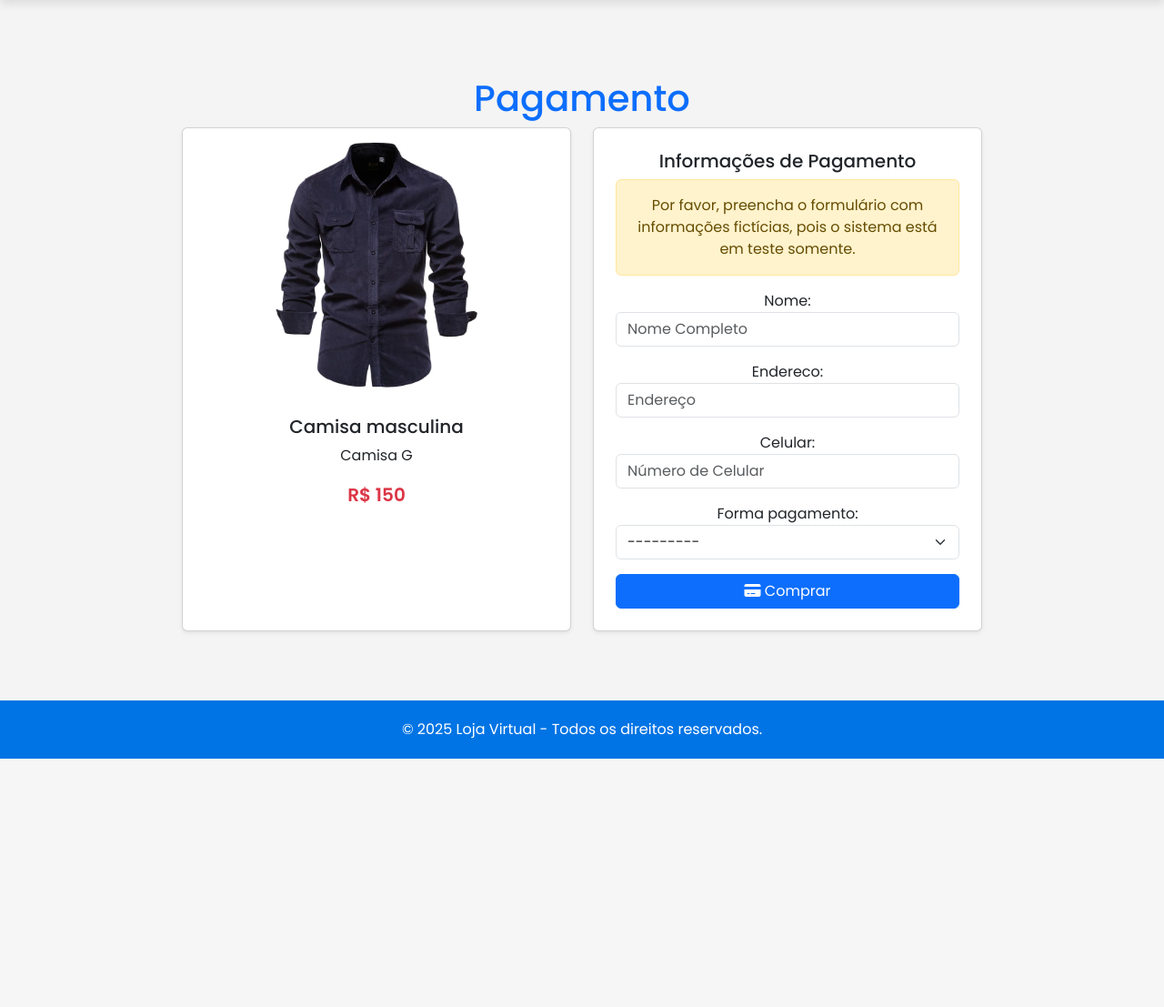
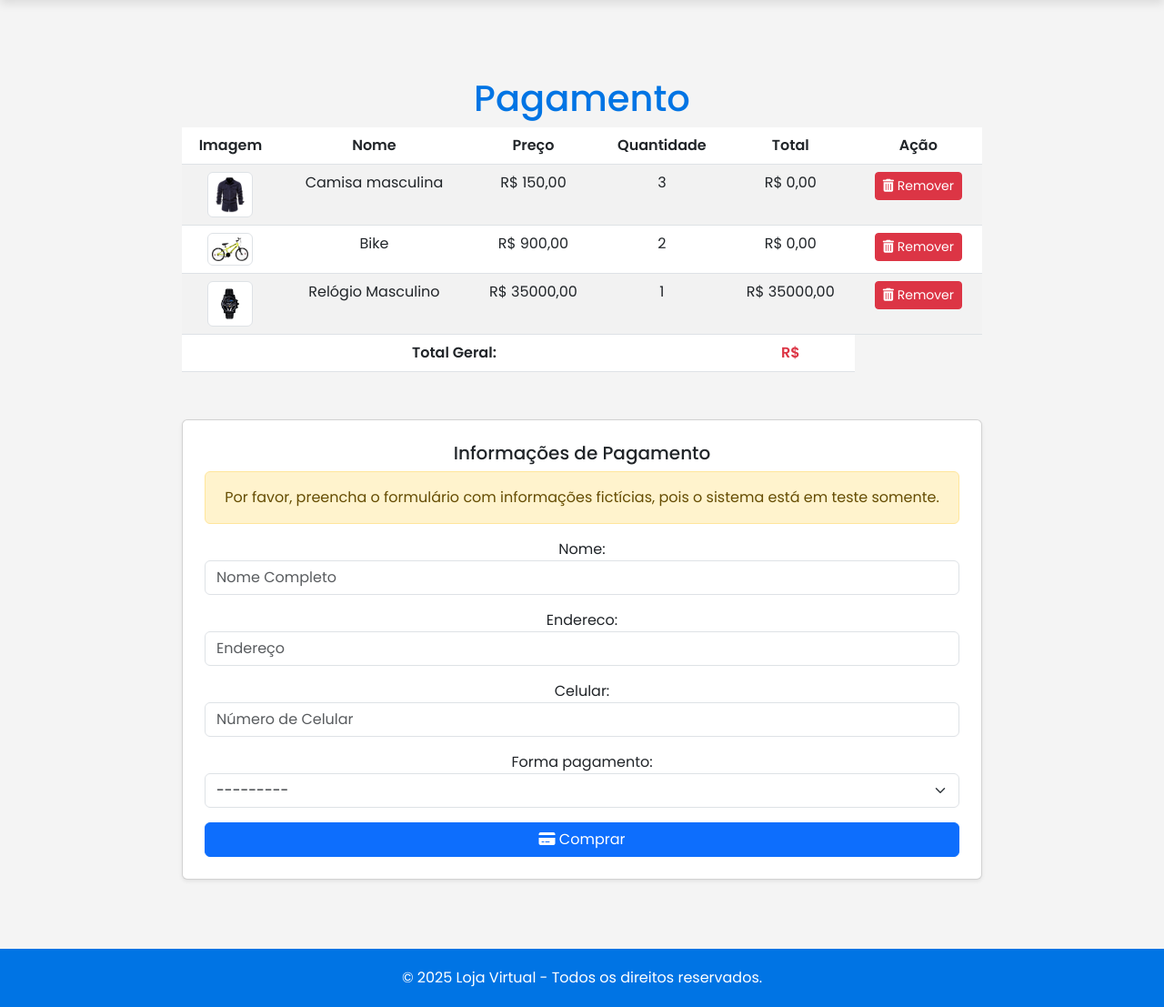
Before and after one commit to SanderleySilva/lojavirtual_new, a Django app: template loja_app/templates/pagamentos/pagamento.html in a window 1280 px wide. Shown: the part 64-1171 px from the top of the page at 91% size. Before the commit the page ends 898 px from the top, so only its background shows below. Run offline with Django 5.2, Linux system fonts and the light colour scheme; the template is opened without the code that fills it: values that come from a table or form of the project are taken from there, others are empty; data comes from the database, SQL or seed files in the repository; both versions use the stored data as it was after the commit.

Commit message:
Carrinho de compra quase completo

```diff
--- a/loja_app/templates/pagamentos/pagamento.html
+++ b/loja_app/templates/pagamentos/pagamento.html
@@ -4,20 +4,50 @@
 <div class="container mt-4">
     <h1 class="text-primary">Pagamento</h1>
     <div class="row">
-        <!-- Coluna da imagem e informações do produto -->
-        <div class="col-md-6 mb-3">
-            <div class="card shadow-sm h-100">
-                <img src="{{ produto.imagem.url }}" class="card-img-top p-2" alt="{{ produto.nome }}" style="width: 100%; height: auto; object-fit: contain;">
-                <div class="card-body">
-                    <h5 class="card-title">{{ produto.nome }}</h5>
-                    <p class="card-text">{{ produto.descricao }}</p>
-                    <p class="card-text text-danger fw-bold fs-5">R$ {{ produto.preco }}</p>
+        <!-- Coluna das informações dos produtos do carrinho -->
+        <div class="col-md-12 mb-3">
+            {% if itens_carrinho %}
+                <div class="table-responsive">
+                    <table class="table table-striped">
+                        <thead>
+                            <tr>
+                                <th scope="col">Imagem</th>
+                                <th scope="col">Nome</th>
+                                <th scope="col">Preço</th>
+                                <th scope="col">Quantidade</th>
+                                <th scope="col">Total</th>
+                                <th scope="col">Ação</th>
+                            </tr>
+                        </thead>
+                        <tbody>
+                            {% for item in itens_carrinho %}
+                                <tr>
+                                    <td><img src="{{ item.produto.imagem.url }}" alt="{{ item.produto.nome }}" class="img-thumbnail" style="max-width: 50px;"></td>
+                                    <td>{{ item.produto.nome }}</td>
+                                    <td>R$ {{ item.produto.preco|floatformat:2 }}</td>
+                                    <td>{{ item.quantidade }}</td>
+                                    <td>R$ {{ item.total_preco|floatformat:2 }}</td>
+                                    <td>
+                                        <a href="{% url 'carrinho_app:remover_do_carrinho' item.produto.id %}" class="btn btn-sm btn-danger"><i class="fas fa-trash-alt"></i> Remover</a>
+                                    </td>
+                                </tr>
+                            {% endfor %}
+                        </tbody>
+                        <tfoot>
+                            <tr>
+                                <td colspan="4" class="text-right fw-bold">Total Geral:</td>
+                                <td class="text-danger fw-bold">R$ {{ total_preco|floatformat:2 }}</td>
+                            </tr>
+                        </tfoot>
+                    </table>
                 </div>
-            </div>
+            {% else %}
+                <p class="text-muted">O carrinho está vazio.</p>
+            {% endif %}
         </div>
 
         <!-- Coluna do formulário de pagamento -->
-        <div class="col-md-6 mb-3">
+        <div class="col-md-12 mb-3">
             <div class="card p-4 shadow-sm h-100">
                 <h5 class="card-title">Informações de Pagamento</h5>
                 <!-- Mensagem de aviso sobre preenchimento fictício -->
@@ -37,7 +67,37 @@
 </div>
 
 <style>
-  /* Ajustes para melhor responsividade */
+  .table-responsive {
+    margin-bottom: 20px;
+  }
+
+  .card-img-top {
+    max-height: 300px;
+  }
+
+  .container {
+    max-width: 1000px;
+  }
+
+  .img-thumbnail {
+    max-width: 50px;
+    height: auto;
+  }
+
+  .text-primary {
+    color: #0074e4 !important;
+  }
+
+  .btn-danger {
+    background-color: #dc3545;
+    border-color: #dc3545;
+  }
+
+  .btn-danger:hover {
+    background-color: #c82333;
+    border-color: #bd2130;
+  }
+
   @media (max-width: 767px) {
     .card-body {
       padding: 1rem;
@@ -56,12 +116,15 @@
     }
   }
 
-  .card-img-top {
-    max-height: 300px;
-  }
+  @media (max-width: 576px) {
+    .container {
+      padding-left: 10px;
+      padding-right: 10px;
+    }
 
-  .container {
-    max-width: 1000px;
+    .table-responsive {
+      overflow-x: auto;
+    }
   }
 </style>
 {% endblock %}
```
Also changed, not shown: loja_app/views.py (+20 -13 lines), db.sqlite3.
